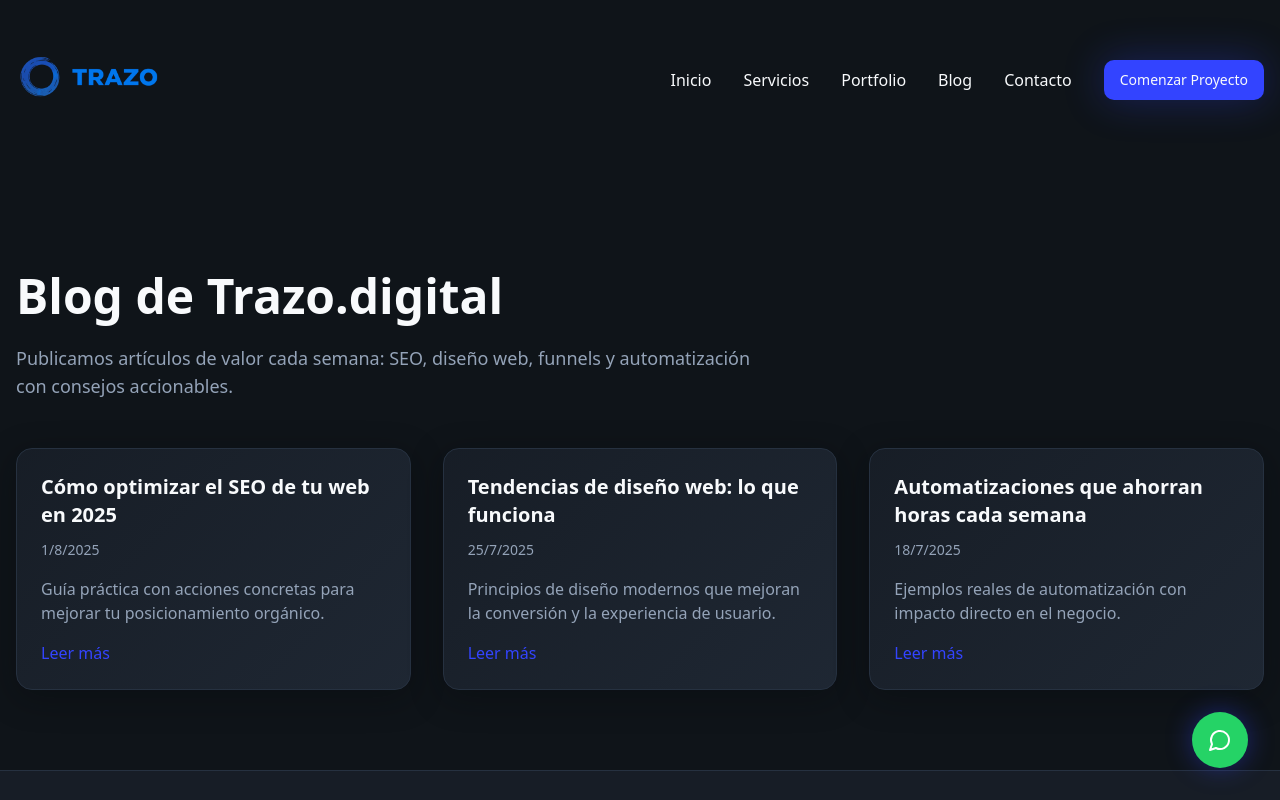
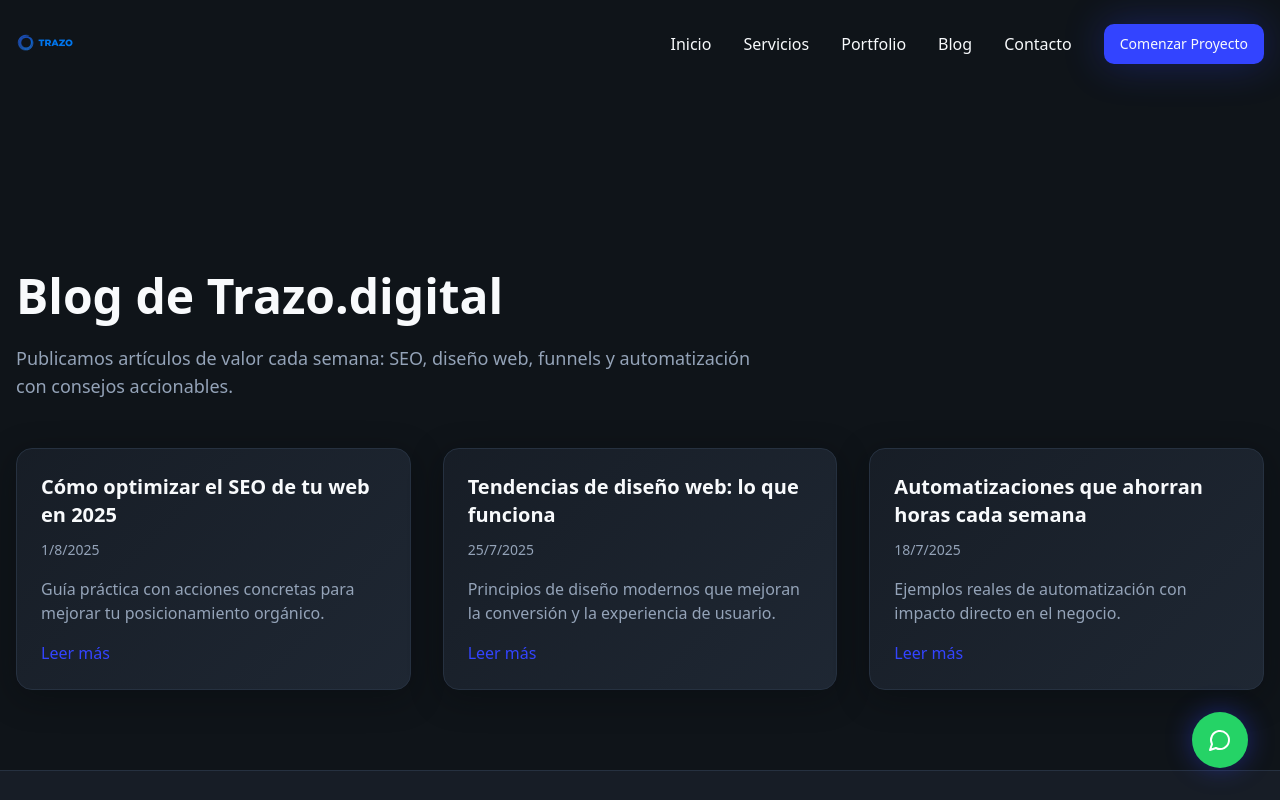
Before and after one commit to papparazzi76/trazo-digital-showcase, a React (Vite) app: page /blog in a window 1280 px wide. Shown: the top 800 px of the page. Built offline with nearby package versions, Linux system fonts and the light colour scheme.

Commit message:
Reverted to commit 309a135b9c535c74c7ba8cd4cee5c8e87ad53588

```diff
--- a/src/components/Header.tsx
+++ b/src/components/Header.tsx
@@ -34,11 +34,11 @@ const Header = () => {
     <header className={`fixed top-0 left-0 right-0 z-50 transition-all duration-300 bg-transparent ${
       showHeader ? 'opacity-100 translate-y-0' : 'opacity-0 -translate-y-full pointer-events-none'
     }`}>
-      <div className="w-full max-w-none mx-auto px-4 py-0 md:py-0">
+      <div className="container mx-auto px-4 py-1 md:py-2 lg:py-3">
         <div className="flex items-center justify-between">
           {/* Logo */}
           <Link to="/" className="flex items-center space-x-2">
-            <img src="/lovable-uploads/4558bdc9-a56f-4c09-89fd-77050f7d5905.png" alt="Trazo.digital logo" className="block h-12 w-12 sm:h-14 sm:w-14 md:h-20 md:w-20 lg:h-40 lg:w-40" />
+            <img src="/lovable-uploads/4558bdc9-a56f-4c09-89fd-77050f7d5905.png" alt="Trazo.digital logo" className="h-8 w-8 sm:h-10 sm:w-10 md:h-12 md:w-12 lg:h-16 lg:w-16" />
           </Link>
 
           {/* Desktop Navigation */}
```
